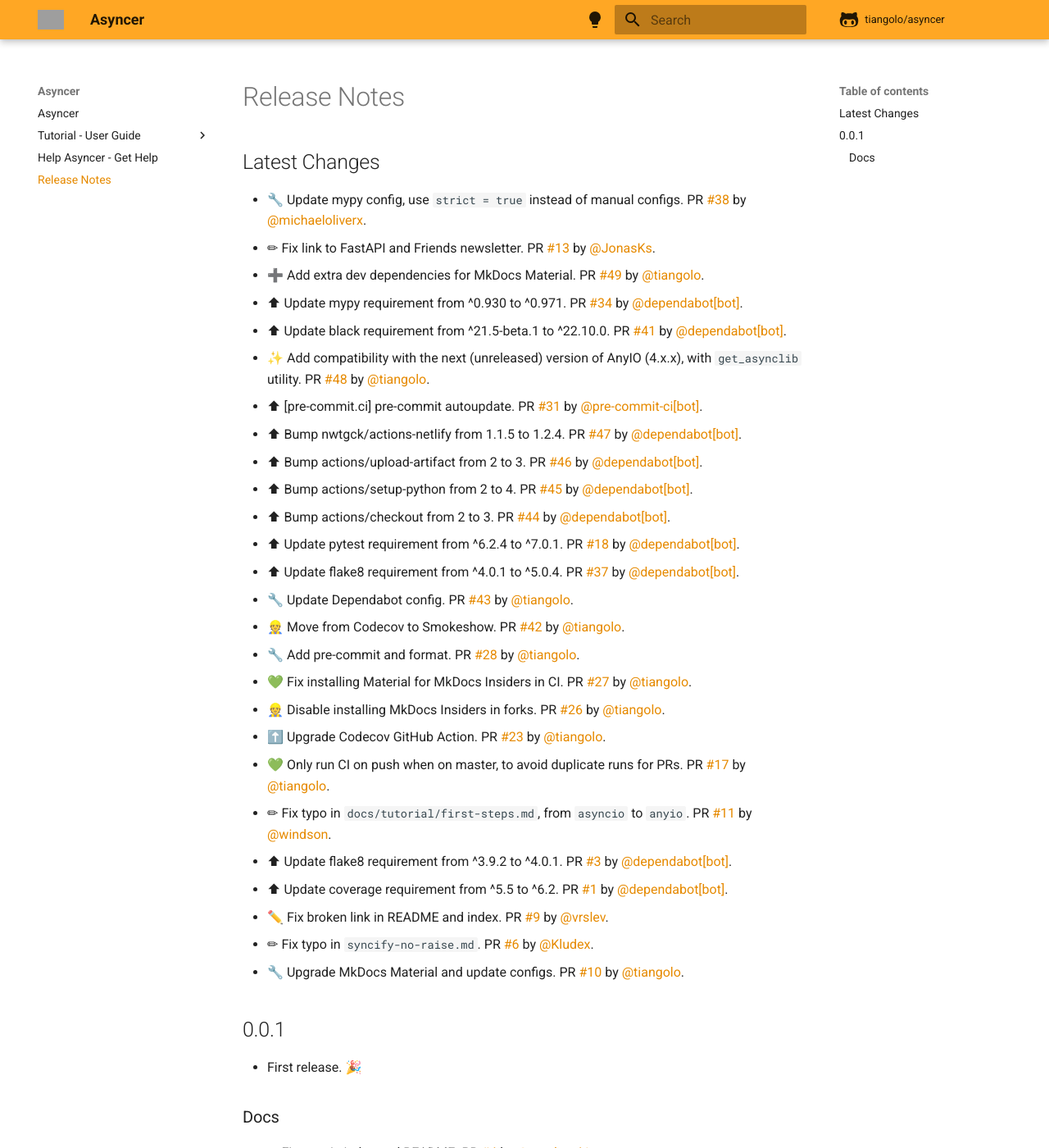
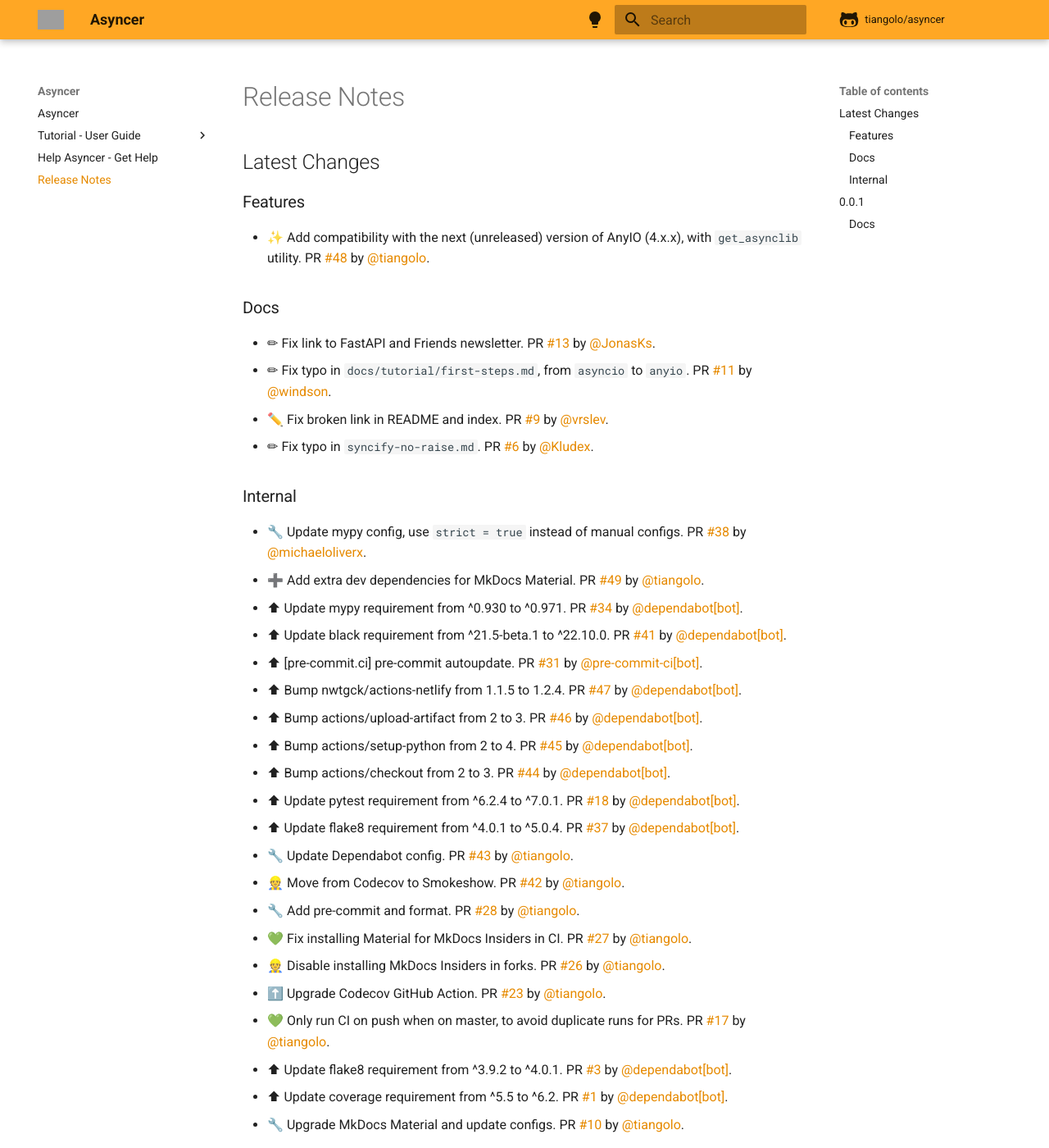
Before and after one commit to fastapi/asyncer, an MkDocs documentation site: the page built from docs/release-notes.md, in a window 1280 px wide and 1400 px high. Shown: the whole window at 82% size. Built offline with MkDocs 1.6.1 and Material for MkDocs 9.7.7, drawn with Linux system fonts in a browser that asks for light colours; comment, search, counter and statistics services are not loaded; some of the changed lines change nothing that is shown; grey boxes are pictures that could not be loaded.

Commit message:
📝 Update release notes

```diff
--- a/docs/release-notes.md
+++ b/docs/release-notes.md
@@ -2,12 +2,23 @@
 
 ## Latest Changes
 
+### Features
+
+* ✨ Add compatibility with the next (unreleased) version of AnyIO (4.x.x), with `get_asynclib` utility. PR [#48](https://github.com/tiangolo/asyncer/pull/48) by [@tiangolo](https://github.com/tiangolo).
+
+### Docs
+
+* ✏ Fix link to FastAPI and Friends newsletter. PR [#13](https://github.com/tiangolo/asyncer/pull/13) by [@JonasKs](https://github.com/JonasKs).
+* ✏ Fix typo in `docs/tutorial/first-steps.md`, from `asyncio` to `anyio`. PR [#11](https://github.com/tiangolo/asyncer/pull/11) by [@windson](https://github.com/windson).
+* ✏️ Fix broken link in README and index. PR [#9](https://github.com/tiangolo/asyncer/pull/9) by [@vrslev](https://github.com/vrslev).
+* ✏ Fix typo in `syncify-no-raise.md`. PR [#6](https://github.com/tiangolo/asyncer/pull/6) by [@Kludex](https://github.com/Kludex).
+
+### Internal
+
 * 🔧 Update mypy config, use `strict = true` instead of manual configs. PR [#38](https://github.com/tiangolo/asyncer/pull/38) by [@michaeloliverx](https://github.com/michaeloliverx).
-* ✏ Fix link to FastAPI and Friends newsletter. PR [#13](https://github.com/tiangolo/asyncer/pull/13) by [@JonasKs](https://github.com/JonasKs).
 * ➕ Add extra dev dependencies for MkDocs Material. PR [#49](https://github.com/tiangolo/asyncer/pull/49) by [@tiangolo](https://github.com/tiangolo).
 * ⬆ Update mypy requirement from ^0.930 to ^0.971. PR [#34](https://github.com/tiangolo/asyncer/pull/34) by [@dependabot[bot]](https://github.com/apps/dependabot).
 * ⬆ Update black requirement from ^21.5-beta.1 to ^22.10.0. PR [#41](https://github.com/tiangolo/asyncer/pull/41) by [@dependabot[bot]](https://github.com/apps/dependabot).
-* ✨ Add compatibility with the next (unreleased) version of AnyIO (4.x.x), with `get_asynclib` utility. PR [#48](https://github.com/tiangolo/asyncer/pull/48) by [@tiangolo](https://github.com/tiangolo).
 * ⬆ [pre-commit.ci] pre-commit autoupdate. PR [#31](https://github.com/tiangolo/asyncer/pull/31) by [@pre-commit-ci[bot]](https://github.com/apps/pre-commit-ci).
 * ⬆ Bump nwtgck/actions-netlify from 1.1.5 to 1.2.4. PR [#47](https://github.com/tiangolo/asyncer/pull/47) by [@dependabot[bot]](https://github.com/apps/dependabot).
 * ⬆ Bump actions/upload-artifact from 2 to 3. PR [#46](https://github.com/tiangolo/asyncer/pull/46) by [@dependabot[bot]](https://github.com/apps/dependabot).
@@ -22,11 +33,8 @@
 * 👷 Disable installing MkDocs Insiders in forks. PR [#26](https://github.com/tiangolo/asyncer/pull/26) by [@tiangolo](https://github.com/tiangolo).
 * ⬆️ Upgrade Codecov GitHub Action. PR [#23](https://github.com/tiangolo/asyncer/pull/23) by [@tiangolo](https://github.com/tiangolo).
 * 💚 Only run CI on push when on master, to avoid duplicate runs for PRs. PR [#17](https://github.com/tiangolo/asyncer/pull/17) by [@tiangolo](https://github.com/tiangolo).
-* ✏ Fix typo in `docs/tutorial/first-steps.md`, from `asyncio` to `anyio`. PR [#11](https://github.com/tiangolo/asyncer/pull/11) by [@windson](https://github.com/windson).
 * ⬆ Update flake8 requirement from ^3.9.2 to ^4.0.1. PR [#3](https://github.com/tiangolo/asyncer/pull/3) by [@dependabot[bot]](https://github.com/apps/dependabot).
 * ⬆ Update coverage requirement from ^5.5 to ^6.2. PR [#1](https://github.com/tiangolo/asyncer/pull/1) by [@dependabot[bot]](https://github.com/apps/dependabot).
-* ✏️ Fix broken link in README and index. PR [#9](https://github.com/tiangolo/asyncer/pull/9) by [@vrslev](https://github.com/vrslev).
-* ✏ Fix typo in `syncify-no-raise.md`. PR [#6](https://github.com/tiangolo/asyncer/pull/6) by [@Kludex](https://github.com/Kludex).
 * 🔧 Upgrade MkDocs Material and update configs. PR [#10](https://github.com/tiangolo/asyncer/pull/10) by [@tiangolo](https://github.com/tiangolo).
 
 ## 0.0.1
```
